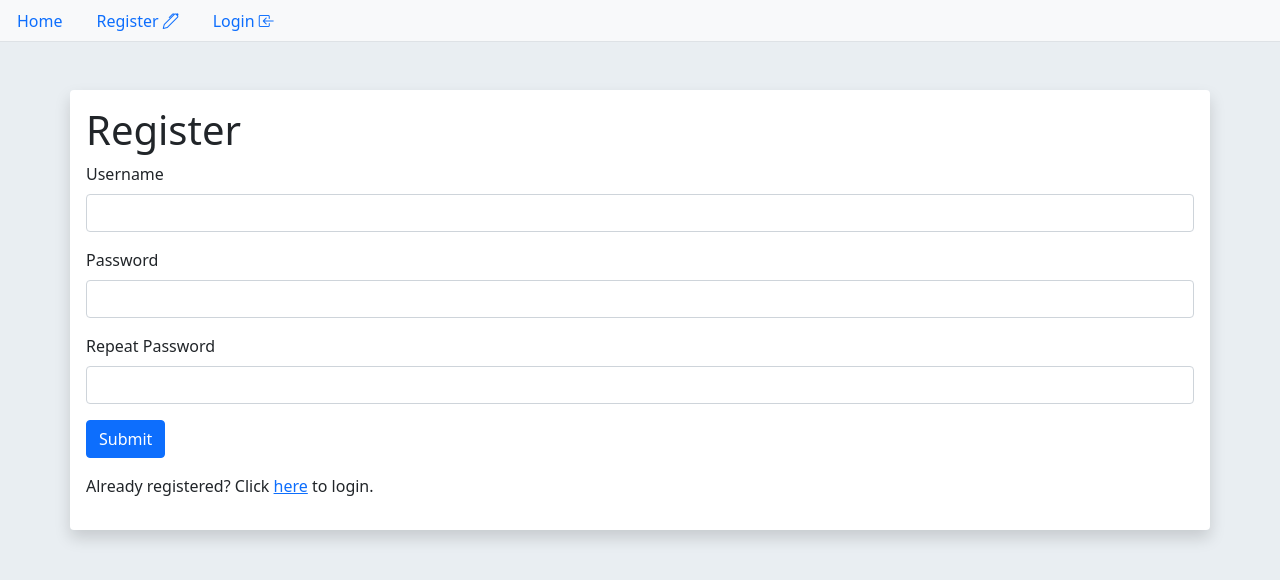
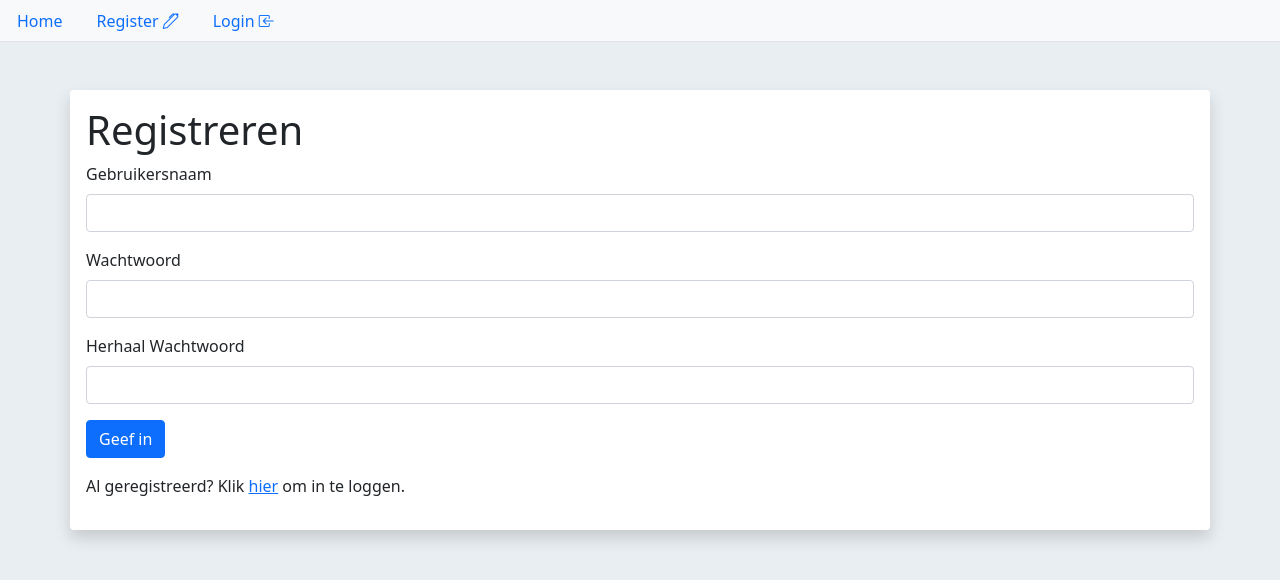
Before and after one commit to grishian/grishianapp, a Flask app: page /register in a window 1280 px wide. Shown: the top 580 px of the page. Run offline with Flask 2, Linux system fonts and the light colour scheme.

Commit message:
Translated to dutch for ease of use on website.

```diff
--- a/myapp/templates/general/home.html
+++ b/myapp/templates/general/home.html
@@ -3,6 +3,6 @@
 {% block main_content %}
 <h1>Home</h1>
 <p>
-    Welkom enzo.
+    Welkom enzo. Op deze pagina gaat ge nog ni veel kunnen doen :) .
 </p>
 {% endblock %}
--- a/myapp/templates/user/login.html
+++ b/myapp/templates/user/login.html
@@ -17,6 +17,6 @@
     <button type="submit" class="btn btn-primary">Submit</button>
 </form>
 
-<p class="mt-3">Not yet registered? Click <a href="{{url_for('bp_user.do_register')}}">here</a> to register.</p>
+<p class="mt-3">Nog niet geregistreerd? Klik <a href="{{url_for('bp_user.do_register')}}">hier</a> om te registreren.</p>
 
 {% endblock %}
--- a/myapp/templates/user/register.html
+++ b/myapp/templates/user/register.html
@@ -2,29 +2,29 @@
 
 {% block main_content %}
 
-<h1>Register</h1>
+<h1>Registreren</h1>
 
 <form method="post" name="register">
 
 
     <div class="mb-3">
-        <label for="input_username" class="form-label">Username</label>
+        <label for="input_username" class="form-label">Gebruikersnaam</label>
         <input type="text" class="form-control" id="input_username" name="input_username" aria-describedby="username_help">
     </div>
     <div class="mb-3">
-        <label for="input_password" class="form-label">Password</label>
+        <label for="input_password" class="form-label">Wachtwoord</label>
         <input type="password" class="form-control" id="input_password" name="input_password">
     </div>
     <div class="mb-3">
-        <label for="input_password_check" class="form-label">Repeat Password</label>
+        <label for="input_password_check" class="form-label">Herhaal Wachtwoord</label>
         <input type="password" class="form-control" id="input_password_check" name="input_password_check">
     </div>
 
-    <button type="submit" class="btn btn-primary">Submit</button>
+    <button type="submit" class="btn btn-primary">Geef in</button>
 
 </form>
 
-<p class="mt-3">Already registered? Click <a href="{{url_for('bp_user.do_login')}}">here</a> to login.</p>
+<p class="mt-3">Al geregistreerd? Klik <a href="{{url_for('bp_user.do_login')}}">hier</a> om in te loggen.</p>
 
 
 {% endblock %}
--- a/myapp/templates/user/user.html
+++ b/myapp/templates/user/user.html
@@ -1,11 +1,9 @@
 {% extends 'index.html' %}
 
 {% block main_content %}
-<h1>{{current_user.username}}'s Profile</h1>
+<h1>{{current_user.username}}'s Profiel</h1>
 
 
 
-<a href="https://e1.pcloud.link/publink/show?code=XZToGRZvooL81xCIoVgMOmpqK4DayVIJlFX" class="btn btn-primary" role="button" >Movieke</a>
-
 
 {% endblock %}
--- a/myapp/templates/user/user_list.html
+++ b/myapp/templates/user/user_list.html
@@ -6,8 +6,8 @@
     <thead>
     <tr>
         <th scope="col">ID</th>
-        <th scope="col">Username</th>
-        <th scope="col">Active</th>
+        <th scope="col">Gebruikersnaam</th>
+        <th scope="col">Actief</th>
         <th scope="col">Type</th>
     </tr>
     </thead>
```
